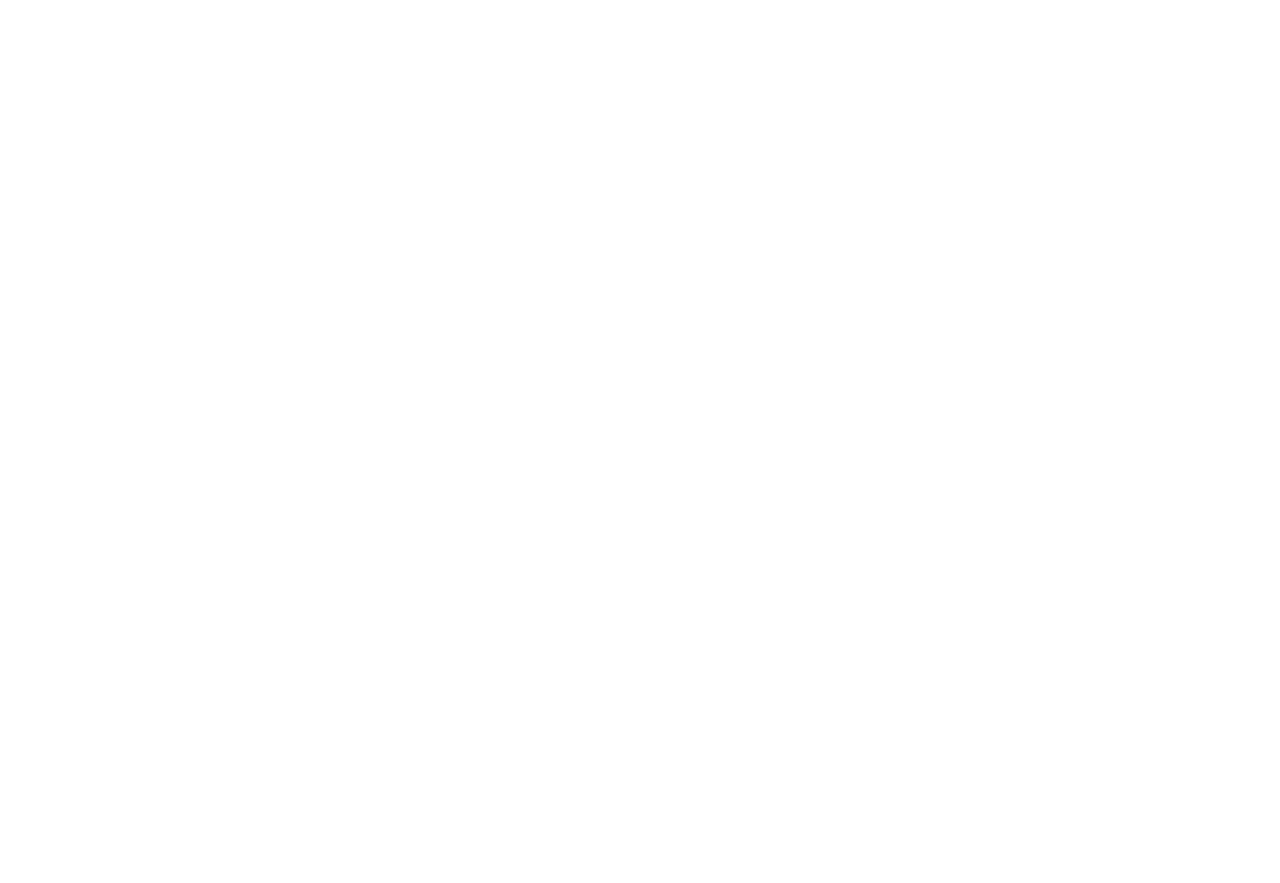
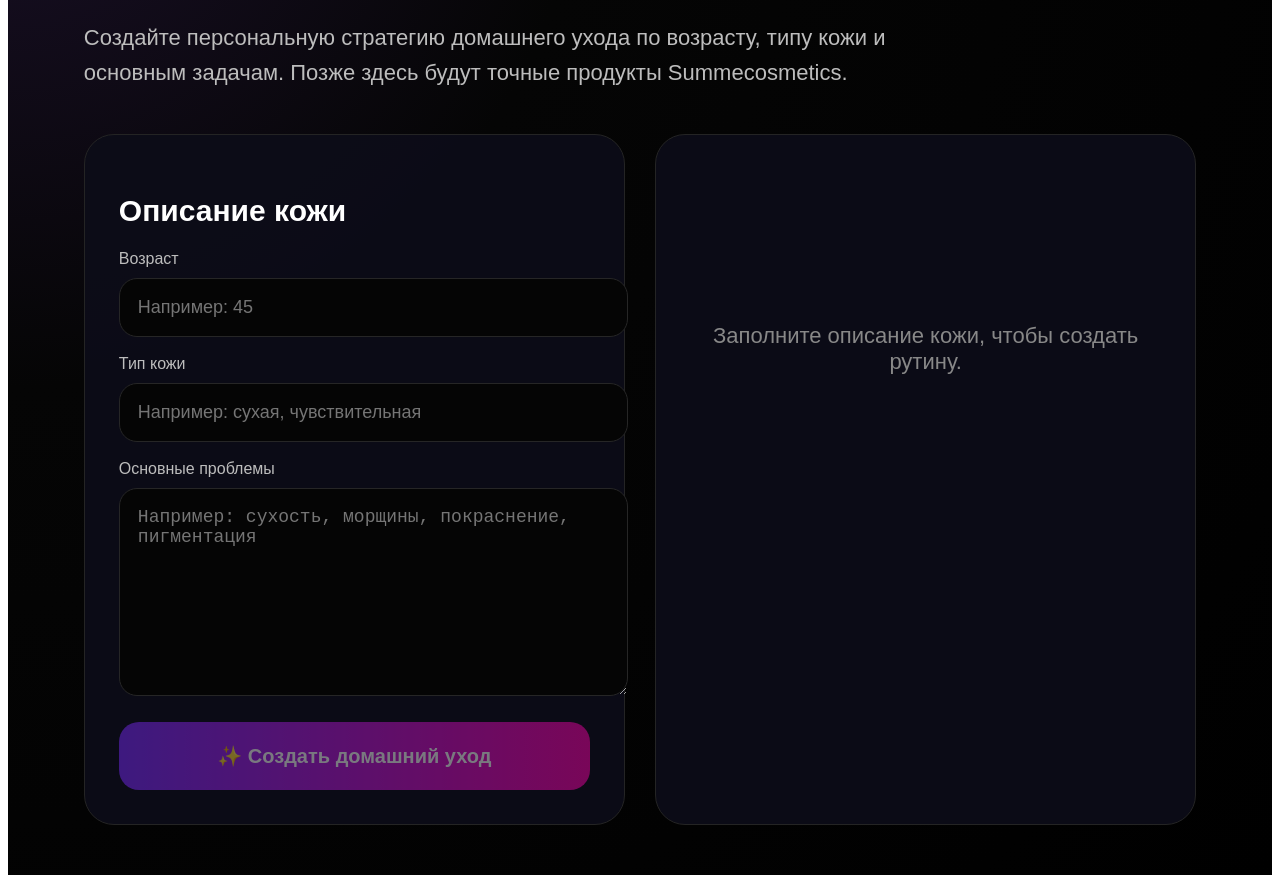
Before and after one commit to piladd-design/formulens-lab, a Next.js app: page /client/homecare in a window 1280 px wide. Shown: the part 200-1083 px from the top of the page. Before the commit the page ends 800 px from the top, so only its background shows below. Built offline with nearby package versions, Linux system fonts and the light colour scheme.

Commit message:
Update page.js

```diff
--- a/app/client/homecare/page.js
+++ b/app/client/homecare/page.js
@@ -1,3 +1,296 @@
-export default function Page() {
-  return <h1>Coming Soon</h1>
+'use client'
+
+import Link from 'next/link'
+import { useState } from 'react'
+
+export default function ClientHomecarePage() {
+  const [age, setAge] = useState('')
+  const [skinType, setSkinType] = useState('')
+  const [concerns, setConcerns] = useState('')
+  const [done, setDone] = useState(false)
+
+  const createRoutine = () => {
+    if (!age.trim() || !skinType.trim() || !concerns.trim()) return
+    setDone(true)
+  }
+
+  return (
+    <main style={styles.main}>
+      <div style={styles.wrap}>
+        <Link href="/client" style={styles.back}>
+          ← Client Dashboard
+        </Link>
+
+        <h1 style={styles.h1}>Домашняя рутина</h1>
+
+        <p style={styles.sub}>
+          Создайте персональную стратегию домашнего ухода по возрасту, типу кожи
+          и основным задачам. Позже здесь будут точные продукты Summecosmetics.
+        </p>
+
+        <section style={styles.grid}>
+          <div style={styles.panel}>
+            <h2 style={styles.h2}>Описание кожи</h2>
+
+            <label style={styles.label}>Возраст</label>
+            <input
+              value={age}
+              onChange={(e) => {
+                setAge(e.target.value)
+                setDone(false)
+              }}
+              placeholder="Например: 45"
+              style={styles.input}
+            />
+
+            <label style={styles.label}>Тип кожи</label>
+            <input
+              value={skinType}
+              onChange={(e) => {
+                setSkinType(e.target.value)
+                setDone(false)
+              }}
+              placeholder="Например: сухая, чувствительная"
+              style={styles.input}
+            />
+
+            <label style={styles.label}>Основные проблемы</label>
+            <textarea
+              value={concerns}
+              onChange={(e) => {
+                setConcerns(e.target.value)
+                setDone(false)
+              }}
+              placeholder="Например: сухость, морщины, покраснение, пигментация"
+              style={styles.textarea}
+            />
+
+            <button
+              onClick={createRoutine}
+              disabled={!age.trim() || !skinType.trim() || !concerns.trim()}
+              style={{
+                ...styles.primaryBtn,
+                opacity:
+                  age.trim() && skinType.trim() && concerns.trim() ? 1 : 0.45,
+                cursor:
+                  age.trim() && skinType.trim() && concerns.trim()
+                    ? 'pointer'
+                    : 'not-allowed',
+              }}
+            >
+              ✨ Создать домашний уход
+            </button>
+          </div>
+
+          <div style={styles.panel}>
+            {!done ? (
+              <div style={styles.empty}>
+                Заполните описание кожи, чтобы создать рутину.
+              </div>
+            ) : (
+              <>
+                <h2 style={styles.h2}>Стратегия ухода</h2>
+
+                <p style={styles.text}>
+                  Для кожи {age} лет с характеристикой “{skinType}” и задачами
+                  “{concerns}” рекомендуется мягкая, последовательная рутина с
+                  акцентом на восстановление барьера, увлажнение и постепенную
+                  коррекцию основных признаков.
+                </p>
+
+                <div style={styles.priorityBox}>
+                  <h3 style={styles.infoTitle}>Приоритеты</h3>
+                  <ul style={styles.list}>
+                    <li>Восстановление и защита кожного барьера</li>
+                    <li>Стабильное увлажнение утром и вечером</li>
+                    <li>Мягкая работа с воспалениями и покраснением</li>
+                    <li>Постепенная коррекция пигментации и возрастных признаков</li>
+                  </ul>
+                </div>
+              </>
+            )}
+          </div>
+        </section>
+
+        {done && (
+          <section style={styles.resultGrid}>
+            <Info title="Утро">
+              1. Мягкое очищение — ESSENTIAL. <br />
+              2. Увлажняющий этап — GLACIAR. <br />
+              3. При чувствительности — NICELY. <br />
+              4. При пигментации или тусклости — CELL C / BECLARITY. <br />
+              5. Обязательно SPF — SUMMESUN.
+            </Info>
+
+            <Info title="Вечер">
+              1. Очищение без пересушивания — ESSENTIAL / BALANCE. <br />
+              2. Барьерная поддержка — NICELY. <br />
+              3. При воспалениях — BALANCE. <br />
+              4. При возрастных признаках — CELL / MYCODE. <br />
+              5. Завершение уходом для восстановления кожи.
+            </Info>
+
+            <Info title="Еженедельный уход">
+              1–2 раза в неделю мягкое обновление кожи. <br />
+              При чувствительности избегать агрессивных пилингов. <br />
+              При обезвоженности усилить GLACIAR. <br />
+              При воспалениях не перегружать кожу активами.
+            </Info>
+
+            <Info title="Summecosmetics-направления">
+              GLACIAR — увлажнение. <br />
+              NICELY — чувствительность и барьер. <br />
+              BALANCE — акне и себум. <br />
+              BECLARITY — пигментация. <br />
+              CELL C — сияние и антиоксидантная защита. <br />
+              CELL / MYCODE — возрастные признаки.
+            </Info>
+          </section>
+        )}
+      </div>
+    </main>
+  )
 }
+
+function Info({ title, children }) {
+  return (
+    <div style={styles.info}>
+      <h3 style={styles.infoTitle}>{title}</h3>
+      <p style={styles.infoText}>{children}</p>
+    </div>
+  )
+}
+
+const styles = {
+  main: {
+    minHeight: '100vh',
+    background:
+      'radial-gradient(circle at top left,#1a1028 0%,#050505 35%,#000 100%)',
+    color: 'white',
+    padding: '50px 6%',
+    fontFamily: 'Arial, sans-serif',
+  },
+  wrap: {
+    maxWidth: '1300px',
+    margin: '0 auto',
+  },
+  back: {
+    color: '#aaa',
+    textDecoration: 'none',
+  },
+  h1: {
+    fontSize: 'clamp(42px,6vw,72px)',
+    margin: '40px 0 16px',
+    fontWeight: 900,
+  },
+  h2: {
+    fontSize: '30px',
+    marginBottom: '22px',
+  },
+  sub: {
+    color: '#bdbdbd',
+    fontSize: '22px',
+    maxWidth: '860px',
+    lineHeight: 1.6,
+    marginBottom: '44px',
+  },
+  grid: {
+    display: 'grid',
+    gridTemplateColumns: 'repeat(auto-fit,minmax(320px,1fr))',
+    gap: '30px',
+  },
+  panel: {
+    background: 'rgba(12,12,24,0.92)',
+    border: '1px solid #242424',
+    borderRadius: '30px',
+    padding: '34px',
+  },
+  label: {
+    display: 'block',
+    color: '#bdbdbd',
+    marginBottom: '10px',
+    marginTop: '18px',
+    fontSize: '16px',
+  },
+  input: {
+    width: '100%',
+    background: '#050505',
+    border: '1px solid #262626',
+    borderRadius: '18px',
+    color: 'white',
+    padding: '18px',
+    fontSize: '18px',
+    outline: 'none',
+  },
+  textarea: {
+    width: '100%',
+    minHeight: '170px',
+    background: '#050505',
+    border: '1px solid #262626',
+    borderRadius: '18px',
+    color: 'white',
+    padding: '18px',
+    fontSize: '18px',
+    resize: 'vertical',
+    outline: 'none',
+  },
+  primaryBtn: {
+    width: '100%',
+    marginTop: '22px',
+    padding: '22px',
+    borderRadius: '20px',
+    border: 'none',
+    background: 'linear-gradient(90deg,#7b2cff,#ff00aa)',
+    color: 'white',
+    fontSize: '20px',
+    fontWeight: 900,
+  },
+  empty: {
+    minHeight: '360px',
+    display: 'flex',
+    alignItems: 'center',
+    justifyContent: 'center',
+    color: '#888',
+    fontSize: '22px',
+    textAlign: 'center',
+  },
+  text: {
+    color: '#d4d4d4',
+    lineHeight: 1.7,
+    fontSize: '18px',
+  },
+  priorityBox: {
+    marginTop: '26px',
+    background: '#0d0d18',
+    border: '1px solid #252525',
+    borderRadius: '22px',
+    padding: '24px',
+  },
+  list: {
+    color: '#d4d4d4',
+    lineHeight: 1.9,
+    fontSize: '17px',
+    paddingLeft: '22px',
+  },
+  resultGrid: {
+    display: 'grid',
+    gridTemplateColumns: 'repeat(auto-fit,minmax(280px,1fr))',
+    gap: '24px',
+    marginTop: '34px',
+  },
+  info: {
+    background: 'rgba(12,12,24,0.92)',
+    border: '1px solid #242424',
+    borderRadius: '26px',
+    padding: '28px',
+  },
+  infoTitle: {
+    fontSize: '24px',
+    marginBottom: '16px',
+  },
+  infoText: {
+    color: '#d4d4d4',
+    lineHeight: 1.8,
+    fontSize: '17px',
+  },
+}
```
